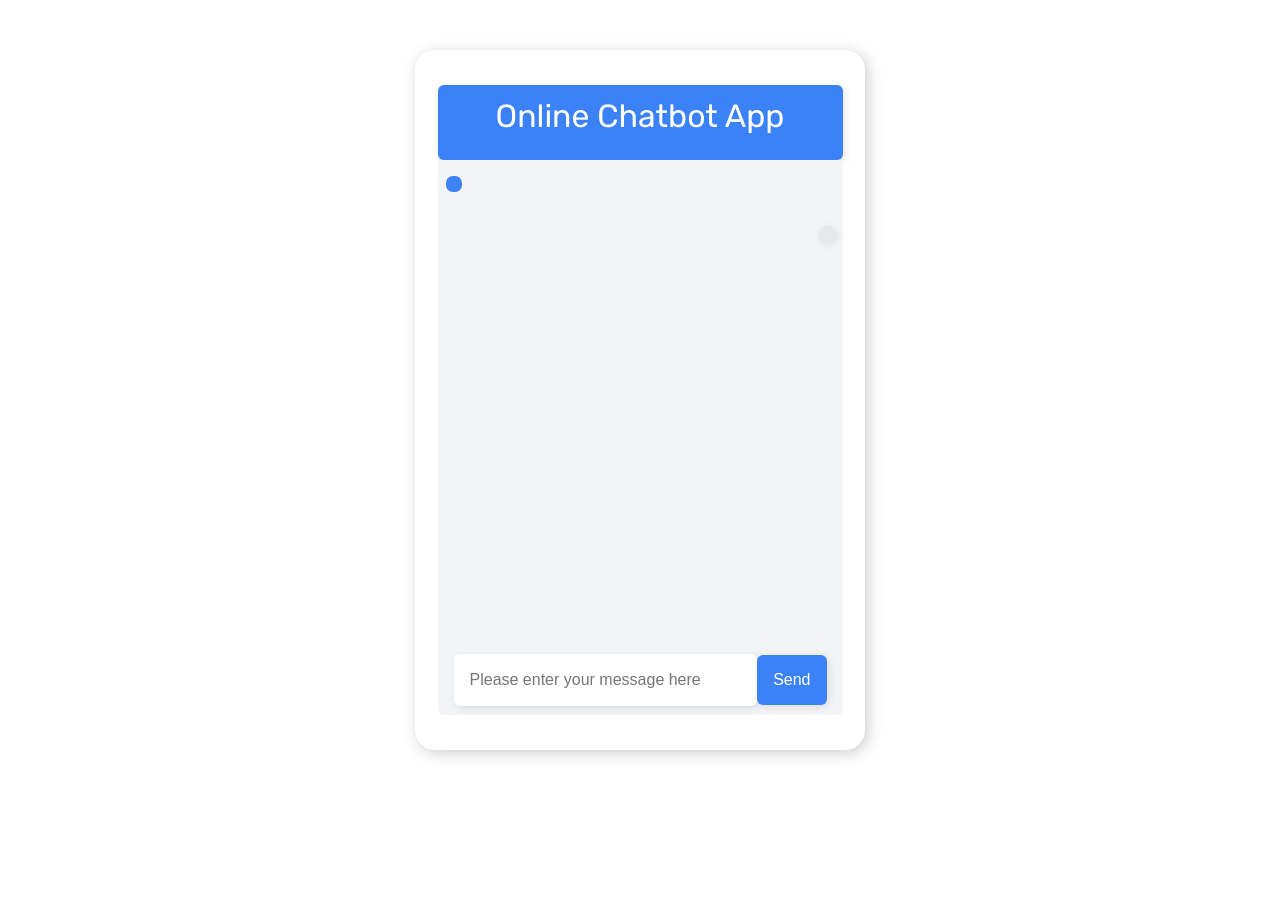
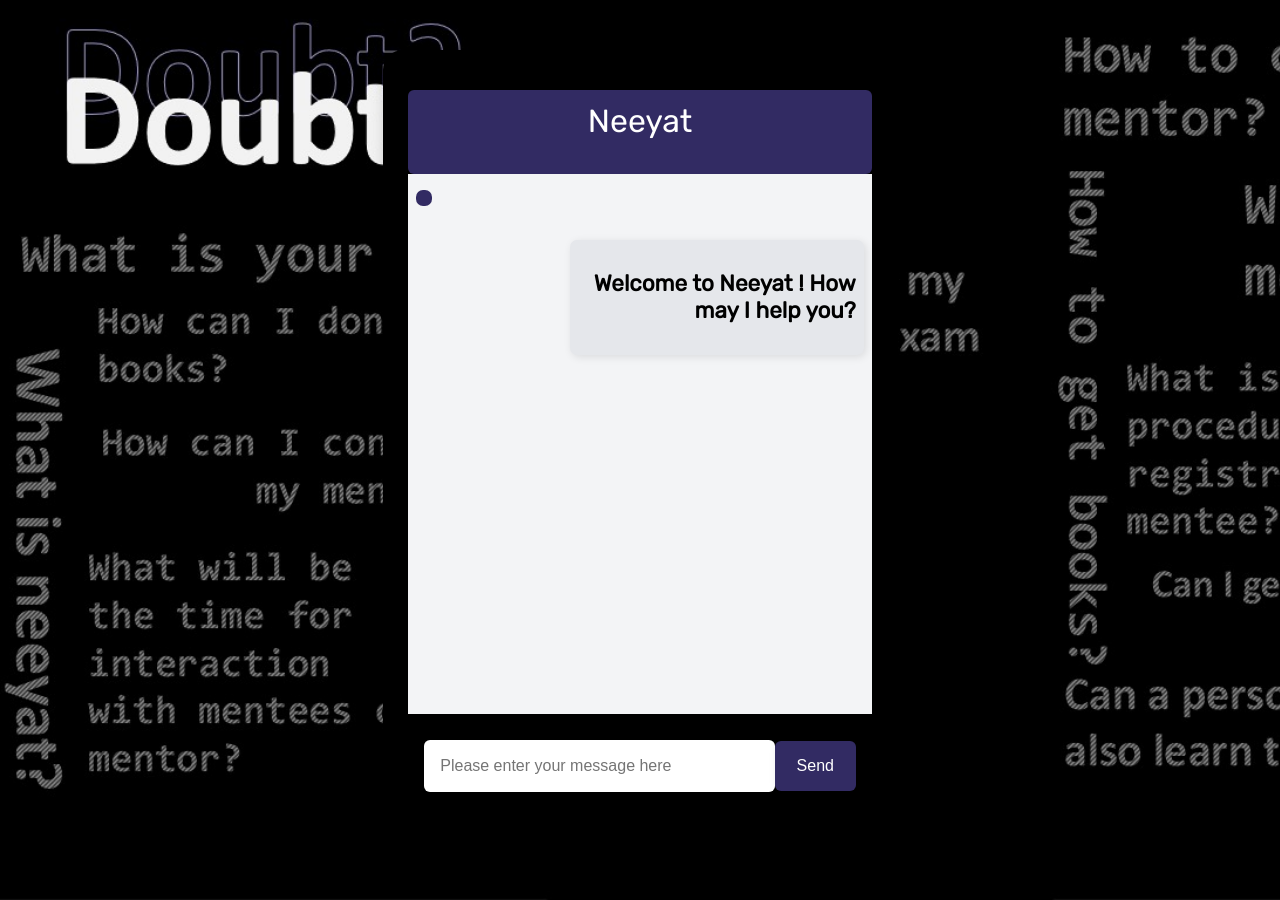
Before and after one commit to diyshaikh/neeyat, a PHP site: page /bot.php in a window 1280 px wide. Before the commit the page ends 758 px from the top, so only its background shows below. Run offline with PHP 8.4, Linux system fonts and the light colour scheme.

Commit message:
botaddes

```diff
--- a/about.html
+++ b/about.html
@@ -39,6 +39,7 @@ flex-wrap: wrap;
 transition: .3s;
 margin-top: 140px;
 }
+
 
 
 .team .team_member{
--- a/bot.css
+++ b/bot.css
@@ -7,18 +7,22 @@ body{
   align-items: center;
   justify-content: center;
   font-family: "Rubik", sans-serif;
+  background-image: url('chatbot.jfif');
+  background-size: cover;
+
 }
 
 #bot {
   margin: 50px 0;
-  height: 700px;
-  width: 450px;
+  height: 800px;
+  width: 515px;
   background: white;
   display: flex;
   align-items: center;
   justify-content: center;
   box-shadow: 3px 3px 15px rgba(0, 0, 0, 0.2) ;
   border-radius: 20px;
+  background-color: black;
 }
 
 #container {
@@ -26,13 +30,14 @@ body{
   border-radius: 6px;
   width: 90%;
   background: #F3F4F6;
+  background-color: black;
 }
 
 #header {
   width: 100%;
   height: 10%;
   border-radius: 6px;
-  background: #3B82F6;
+  background-color: #322b63;
   color: white;
   text-align: center;
   font-size: 2rem;
@@ -67,7 +72,8 @@ body{
 .user-message {
   margin-top: 1rem;
   text-align: left;
-  background: #3B82F6;
+  /* background: #3B82F6; */
+  background-color: #322b63;
   color: white;
   float: left;
 }
@@ -75,6 +81,7 @@ body{
 .bot-reply {
   text-align: right;
   background: #E5E7EB;
+  /* background-color: #322b63; */
   margin-top: 1rem;
   float: right;
   color: black;
@@ -109,7 +116,8 @@ body{
   text-align: center;
   width: 20%;
   color: white;
-  background: #3B82F6;
+  /* background: #3B82F6; */
+  background-color: #322b63;
   cursor: pointer;
   border: none;
   border-radius: 6px;
--- a/bot.php
+++ b/bot.php
@@ -11,7 +11,7 @@
 <div id="bot">
   <div id="container">
     <div id="header">
-        Online Chatbot App
+        Neeyat
     </div>
     <div id="body">
       <!-- This section will be dynamically inserted from JavaScript -->
@@ -22,6 +22,7 @@
         </div>
         <div class="botSection">
           <div class="messages bot-reply">
+            <h3>Welcome to Neeyat ! How may I help you?</h3>
           </div>
           <div class="seperator"></div>
         </div>
```
Also changed, not shown: bot.jpeg (added), chatbot.jfif (added).
